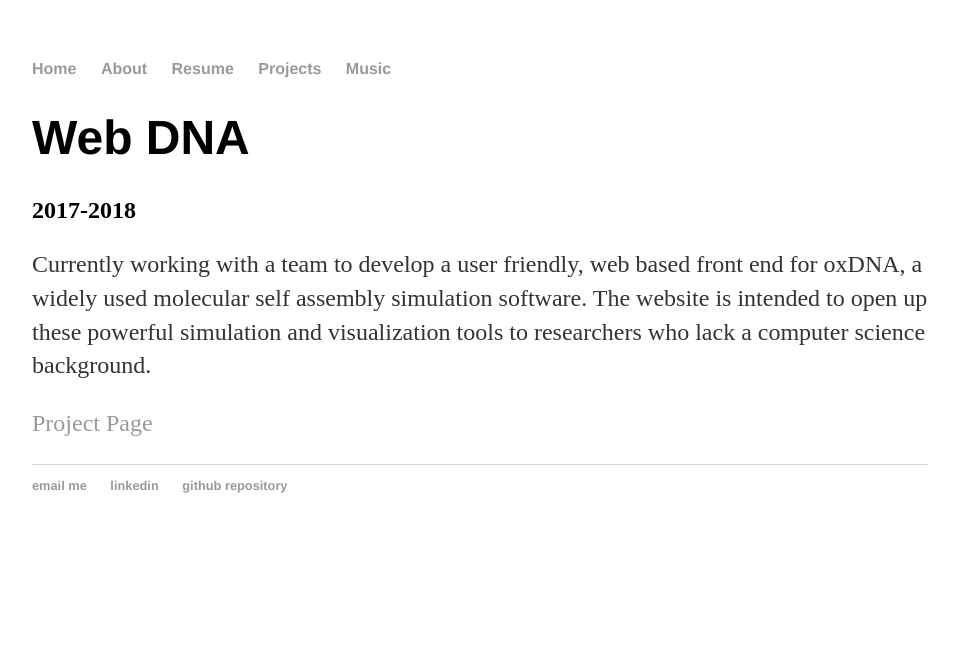
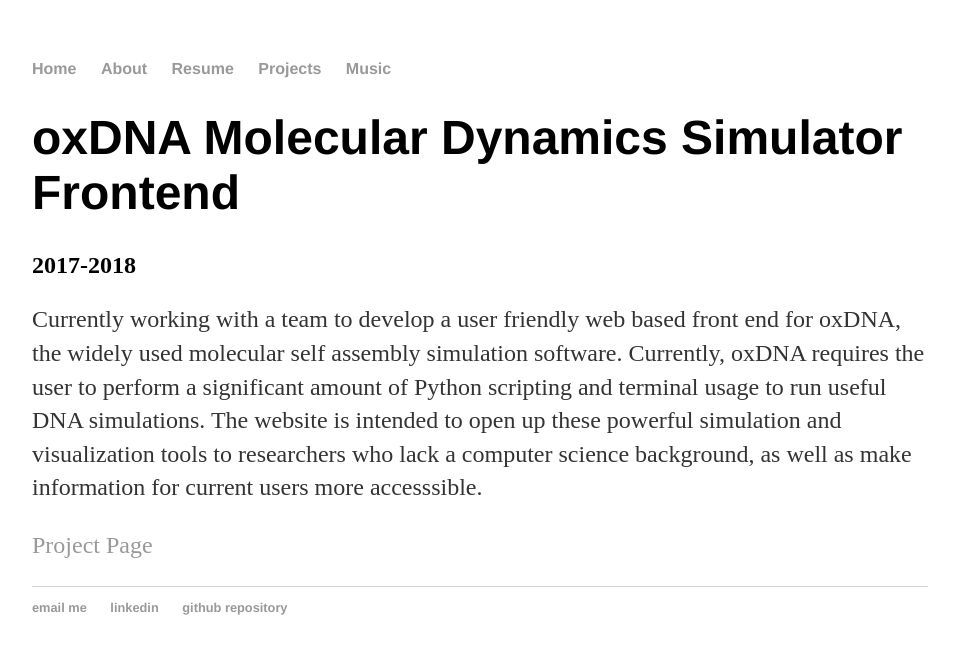
Before and after one commit to zackfravel/zackfravel.github.io, a Jekyll site: the page built from _posts/2018-05-20-DNA.md, in a window 1280 px wide. Shown: the top 654 px of the page, without its empty margins (160-1118 px from the left). Built offline with Jekyll 4.4.1, drawn with Linux system fonts in a browser that asks for light colours.

Commit message:
Update 2018-05-20-DNA.md

```diff
--- a/_posts/2018-05-20-DNA.md
+++ b/_posts/2018-05-20-DNA.md
@@ -1,8 +1,8 @@
 ---
 layout: post
-title: "Web DNA"
+title: "oxDNA Molecular Dynamics Simulator Frontend"
 ---
 ## 2017-2018
-Currently working with a team to develop a user friendly, web based front end for oxDNA, a widely used molecular self assembly simulation software. The website is intended to open up these powerful simulation and visualization tools to researchers who lack a computer science background.
+Currently working with a team to develop a user friendly web based front end for oxDNA, the widely used molecular self assembly simulation software. Currently, oxDNA requires the user to perform a significant amount of Python scripting and terminal usage to run useful DNA simulations. The website is intended to open up these powerful simulation and visualization tools to researchers who lack a computer science background, as well as make information for current users more accesssible.
 
 <a href="http://capstone.csce.uark.edu/?page_id=5817" target="_blank">Project Page</a>
```
